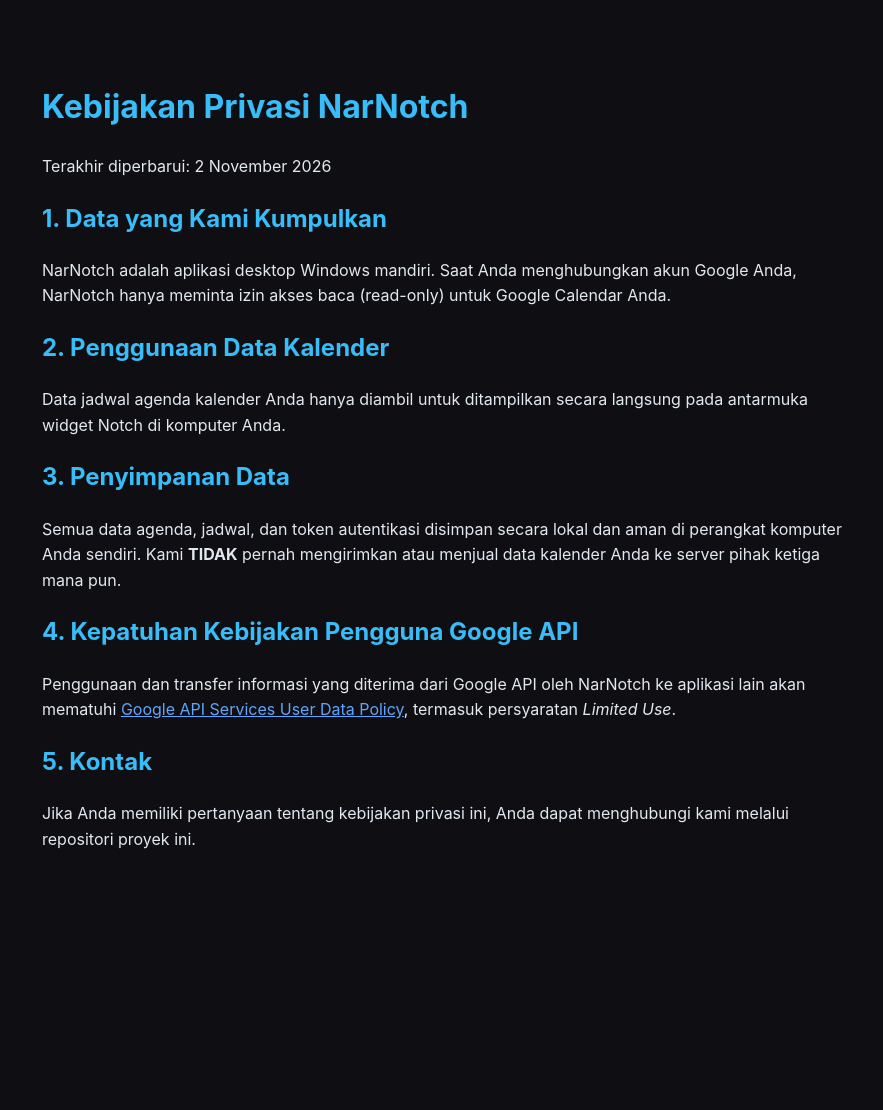
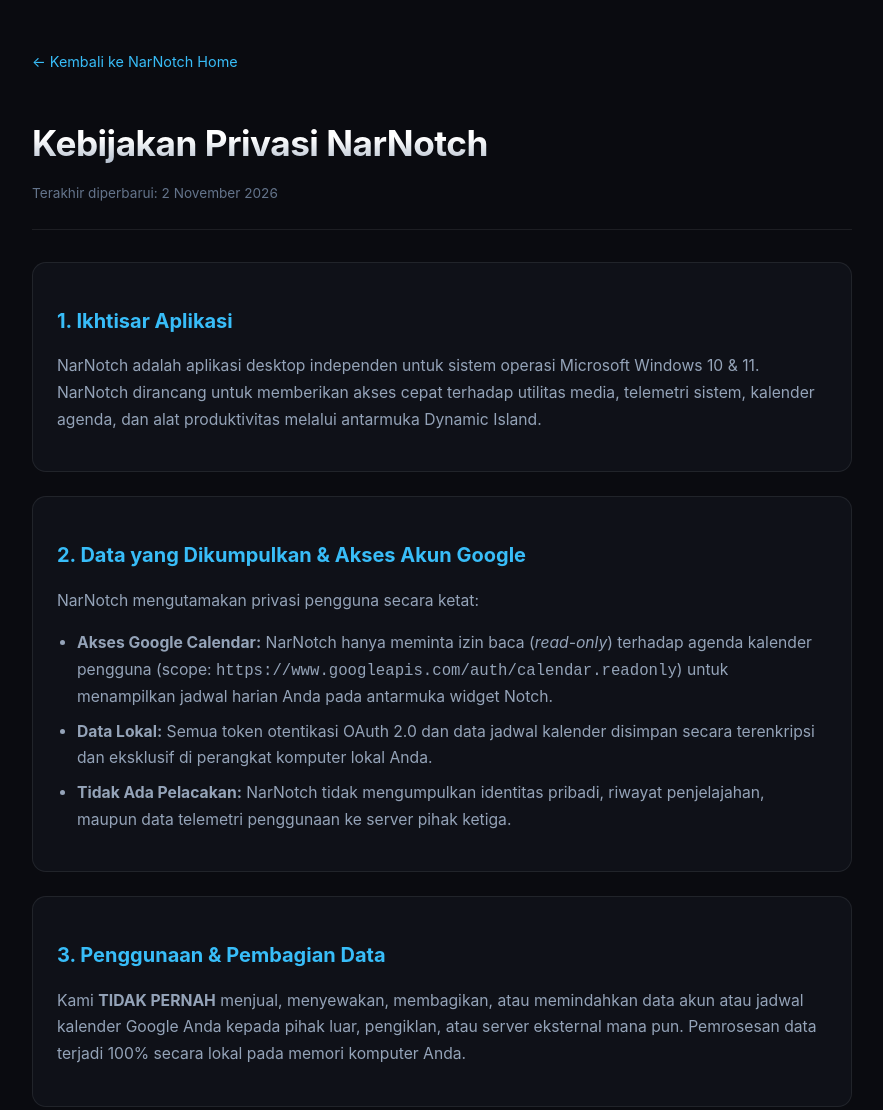
Before and after one commit to loehak5/NarNotch, a plain HTML site: page privacy.html in a window 1280 px wide. Shown: the top 1110 px of the page, without its empty margins (198-1081 px from the left). Before the commit the page ends 928 px from the top, so only its background shows below. Drawn offline with Linux system fonts and the light colour scheme.

Commit message:
Update privacy.html

```diff
--- a/privacy.html
+++ b/privacy.html
@@ -5,50 +5,168 @@
     <meta charset="UTF-8">
     <meta name="viewport" content="width=device-width, initial-scale=1.0">
     <title>Kebijakan Privasi - NarNotch</title>
+        <!-- Browser Favicons -->
+    <link rel="icon" type="image/x-icon" href="favicon.ico">
+    <link rel="icon" type="image/png" sizes="32x32" href="favicon-32x32.png">
+    <link rel="icon" type="image/png" sizes="192x192" href="narnotch_256.png">
+    <link rel="shortcut icon" href="favicon.ico">
+    <link rel="apple-touch-icon" href="apple-touch-icon.png">
     <style>
-        body {
-            font-family: -apple-system, BlinkMacSystemFont, 'Segoe UI', Roboto, sans-serif;
-            background: #0f0f13;
-            color: #e2e8f0;
-            max-width: 800px;
-            margin: 40px auto;
-            padding: 20px;
-            line-height: 1.6;
+        :root {
+            --bg-dark: #0a0b10;
+            --bg-card: rgba(18, 20, 29, 0.7);
+            --border-color: rgba(255, 255, 255, 0.08);
+            --text-primary: #f8fafc;
+            --text-secondary: #94a3b8;
+            --text-muted: #64748b;
+            --accent-green: #10b981;
+            --accent-blue: #38bdf8;
+            --font-stack: -apple-system, BlinkMacSystemFont, "Segoe UI", Roboto, sans-serif;
         }
 
-        h1,
+        body {
+            font-family: var(--font-stack);
+            background-color: var(--bg-dark);
+            color: var(--text-primary);
+            line-height: 1.7;
+            padding: 40px 20px;
+        }
+
+        .container {
+            max-width: 820px;
+            margin: 0 auto;
+        }
+
+        .header {
+            margin-bottom: 32px;
+            border-bottom: 1px solid var(--border-color);
+            padding-bottom: 24px;
+        }
+
+        .back-link {
+            display: inline-flex;
+            align-items: center;
+            gap: 8px;
+            color: var(--accent-blue);
+            text-decoration: none;
+            font-size: 0.9rem;
+            margin-bottom: 16px;
+        }
+
+        .back-link:hover {
+            text-decoration: underline;
+        }
+
+        h1 {
+            font-size: 2.2rem;
+            letter-spacing: -0.5px;
+            margin-bottom: 8px;
+            background: linear-gradient(180deg, #ffffff 40%, #94a3b8 100%);
+            -webkit-background-clip: text;
+            -webkit-text-fill-color: transparent;
+        }
+
+        .last-updated {
+            color: var(--text-muted);
+            font-size: 0.85rem;
+        }
+
+        .card {
+            background: var(--bg-card);
+            border: 1px solid var(--border-color);
+            border-radius: 14px;
+            padding: 24px;
+            margin-bottom: 24px;
+        }
+
         h2 {
-            color: #38bdf8;
+            font-size: 1.25rem;
+            color: var(--accent-blue);
+            margin-bottom: 12px;
+        }
+
+        p, ul {
+            color: var(--text-secondary);
+            font-size: 0.98rem;
+            margin-bottom: 14px;
+        }
+
+        ul {
+            padding-left: 20px;
+        }
+
+        li {
+            margin-bottom: 8px;
+        }
+
+        .highlight-box {
+            background: rgba(56, 189, 248, 0.08);
+            border-left: 4px solid var(--accent-blue);
+            padding: 16px 20px;
+            border-radius: 0 8px 8px 0;
+            margin: 20px 0;
+        }
+
+        footer {
+            margin-top: 50px;
+            border-top: 1px solid var(--border-color);
+            padding-top: 20px;
+            color: var(--text-muted);
+            font-size: 0.85rem;
+            text-align: center;
         }
     </style>
 </head>
 
 <body>
-    <h1>Kebijakan Privasi NarNotch</h1>
-    <p>Terakhir diperbarui: 2 November 2026</p>
+    <div class="container">
+        <div class="header">
+            <a href="index.html" class="back-link">&larr; Kembali ke NarNotch Home</a>
+            <h1>Kebijakan Privasi NarNotch</h1>
+            <div class="last-updated">Terakhir diperbarui: 2 November 2026</div>
+        </div>
 
-    <h2>1. Data yang Kami Kumpulkan</h2>
-    <p>NarNotch adalah aplikasi desktop Windows mandiri. Saat Anda menghubungkan akun Google Anda, NarNotch hanya
-        meminta izin akses baca (read-only) untuk Google Calendar Anda.</p>
+        <div class="card">
+            <h2>1. Ikhtisar Aplikasi</h2>
+            <p>NarNotch adalah aplikasi desktop independen untuk sistem operasi Microsoft Windows 10 & 11. NarNotch dirancang untuk memberikan akses cepat terhadap utilitas media, telemetri sistem, kalender agenda, dan alat produktivitas melalui antarmuka Dynamic Island.</p>
+        </div>
 
-    <h2>2. Penggunaan Data Kalender</h2>
-    <p>Data jadwal agenda kalender Anda hanya diambil untuk ditampilkan secara langsung pada antarmuka widget Notch di
-        komputer Anda.</p>
+        <div class="card">
+            <h2>2. Data yang Dikumpulkan & Akses Akun Google</h2>
+            <p>NarNotch mengutamakan privasi pengguna secara ketat:</p>
+            <ul>
+                <li><b>Akses Google Calendar:</b> NarNotch hanya meminta izin baca (<i>read-only</i>) terhadap agenda kalender pengguna (scope: <code>https://www.googleapis.com/auth/calendar.readonly</code>) untuk menampilkan jadwal harian Anda pada antarmuka widget Notch.</li>
+                <li><b>Data Lokal:</b> Semua token otentikasi OAuth 2.0 dan data jadwal kalender disimpan secara terenkripsi dan eksklusif di perangkat komputer lokal Anda.</li>
+                <li><b>Tidak Ada Pelacakan:</b> NarNotch tidak mengumpulkan identitas pribadi, riwayat penjelajahan, maupun data telemetri penggunaan ke server pihak ketiga.</li>
+            </ul>
+        </div>
 
-    <h2>3. Penyimpanan Data</h2>
-    <p>Semua data agenda, jadwal, dan token autentikasi disimpan secara lokal dan aman di perangkat komputer Anda
-        sendiri. Kami <b>TIDAK</b> pernah mengirimkan atau menjual data kalender Anda ke server pihak ketiga mana pun.
-    </p>
+        <div class="card">
+            <h2>3. Penggunaan & Pembagian Data</h2>
+            <p>Kami <b>TIDAK PERNAH</b> menjual, menyewakan, membagikan, atau memindahkan data akun atau jadwal kalender Google Anda kepada pihak luar, pengiklan, atau server eksternal mana pun. Pemrosesan data terjadi 100% secara lokal pada memori komputer Anda.</p>
+        </div>
 
-    <h2>4. Kepatuhan Kebijakan Pengguna Google API</h2>
-    <p>Penggunaan dan transfer informasi yang diterima dari Google API oleh NarNotch ke aplikasi lain akan mematuhi <a
-            href="https://developers.google.com/terms/api-services-user-data-policy" target="_blank"
-            style="color: #60a5fa;">Google API Services User Data Policy</a>, termasuk persyaratan <i>Limited Use</i>.
-    </p>
+        <div class="highlight-box">
+            <h2 style="margin-top: 0;">4. Kepatuhan Kebijakan Data Pengguna Google API</h2>
+            <p>Penggunaan dan transfer informasi kalender yang diterima dari Google API oleh NarNotch ke aplikasi lain akan mematuhi sepenuhnya ketentuan
+                <a href="https://developers.google.com/terms/api-services-user-data-policy" target="_blank" rel="noopener" style="color: var(--accent-blue);">Google API Services User Data Policy</a>, termasuk persyaratan <b>Limited Use</b> (Penggunaan Terbatas).
+            </p>
+        </div>
 
-    <h2>5. Kontak</h2>
-    <p>Jika Anda memiliki pertanyaan tentang kebijakan privasi ini, Anda dapat menghubungi kami melalui repositori
-        proyek ini.</p>
+        <div class="card">
+            <h2>5. Penghapusan Akses & Data</h2>
+            <p>Pengguna dapat memutuskan koneksi akun Google kapan saja melalui menu pengaturan NarNotch atau melalui halaman <a href="https://myaccount.google.com/permissions" target="_blank" rel="noopener" style="color: var(--accent-blue);">Google Account Permissions</a>. Saat diputuskan, seluruh token otentikasi lokal akan segera dihapus dari komputer Anda.</p>
+        </div>
+
+        <div class="card">
+            <h2>6. Hubungi Kami</h2>
+            <p>Jika Anda memiliki pertanyaan mengenai kebijakan privasi ini atau implementasi keamanan pada aplikasi NarNotch, Anda dapat menghubungi kami melalui repositori resmi di GitHub: <a href="https://github.com/loehak5/NarNotch" target="_blank" rel="noopener" style="color: var(--accent-blue);">https://github.com/loehak5/NarNotch</a>.</p>
+        </div>
+
+        <footer>
+            &copy; 2026 NarNotch Team. Hak cipta dilindungi.
+        </footer>
+    </div>
 </body>
 
 </html>
```
